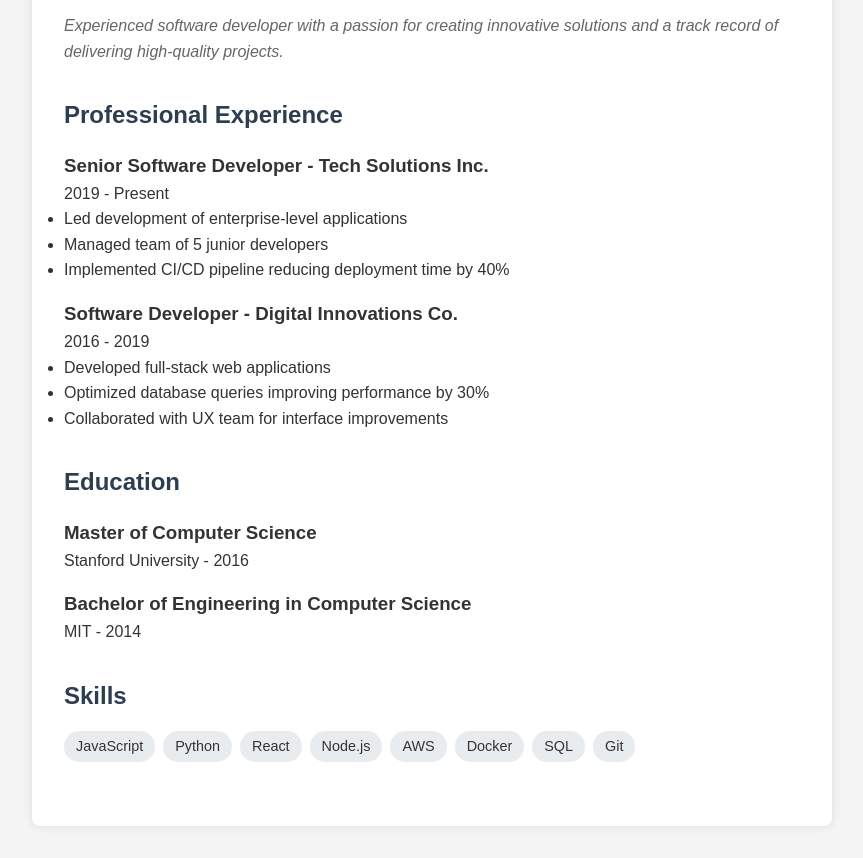
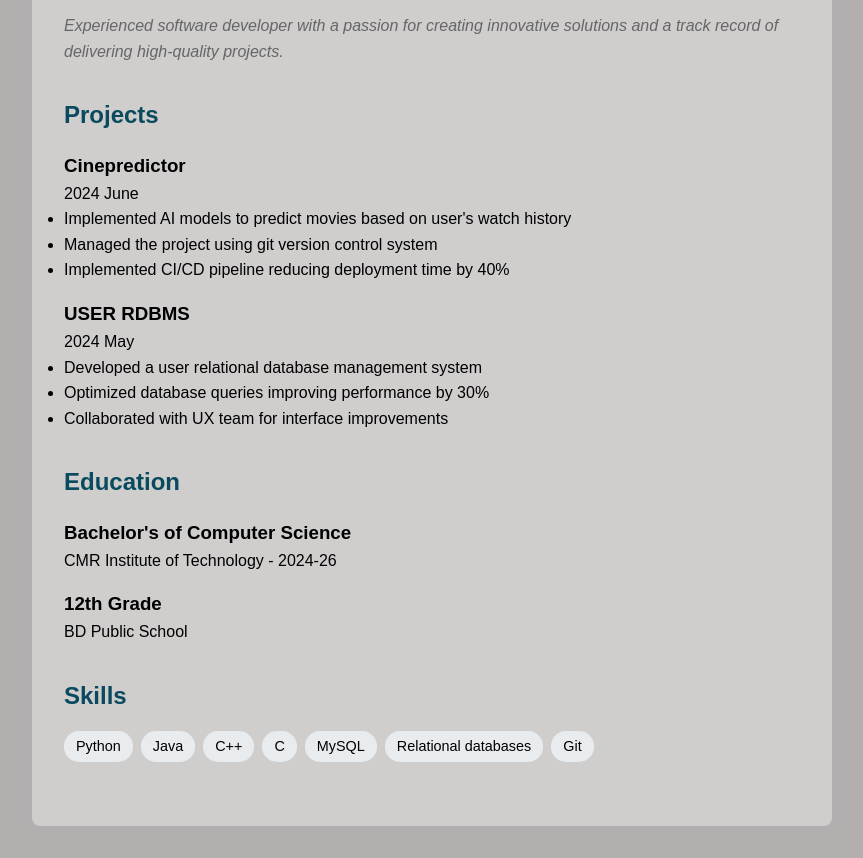
Before and after one commit to ReetNayan/webtechlab, a plain HTML site: page index.html in a window 1280 px wide. Shown: the part 159-1017 px from the top of the page, without its empty margins (208-1071 px from the left). Drawn offline with Linux system fonts and the light colour scheme.

Commit message:
Updated index.html

```diff
--- a/index.html
+++ b/index.html
@@ -3,7 +3,7 @@
 <head>
     <meta charset="UTF-8">
     <meta name="viewport" content="width=device-width, initial-scale=1.0">
-    <title>Resume & Biodata</title>
+    <title>Reet's Resume & Biodata</title>
     <style>
         * {
             margin: 0;
@@ -14,16 +14,16 @@
 
         body {
             line-height: 1.6;
-            color: #333;
-            background-color: #f4f4f4;
+            color: #000000;
+            background-color: #b3afaf;
         }
 
         .container {
             max-width: 800px;
             margin: 2rem auto;
             padding: 2rem;
-            background-color: white;
-            box-shadow: 0 0 10px rgba(0,0,0,0.1);
+            background-color: rgb(208, 205, 205);
+            box-shadow: 0 0 10px rgba(114, 175, 213, 0.1);
             border-radius: 8px;
         }
 
@@ -44,7 +44,7 @@
         }
 
         .nav-button:hover {
-            background-color: #0056b3;
+            background-color: #e8b90f;
         }
 
         .page {
@@ -56,7 +56,7 @@
         }
 
         h1, h2 {
-            color: #2c3e50;
+            color: #094a5e;
             margin-bottom: 1rem;
         }
 
@@ -113,25 +113,25 @@
     </div>
 
     <div id="resume" class="page active container">
-        <h1>John Doe</h1>
+        <h1>Reet Nayan</h1>
         <p class="profile-summary">Experienced software developer with a passion for creating innovative solutions and a track record of delivering high-quality projects.</p>
 
         <div class="section">
-            <h2>Professional Experience</h2>
+            <h2>Projects</h2>
             <div class="experience-item">
-                <h3>Senior Software Developer - Tech Solutions Inc.</h3>
-                <p>2019 - Present</p>
+                <h3>Cinepredictor</h3>
+                <p>2024 June</p>
                 <ul>
-                    <li>Led development of enterprise-level applications</li>
-                    <li>Managed team of 5 junior developers</li>
+                    <li>Implemented AI models to predict movies based on user's watch history</li>
+                    <li>Managed the project using git version control system</li>
                     <li>Implemented CI/CD pipeline reducing deployment time by 40%</li>
                 </ul>
             </div>
             <div class="experience-item">
-                <h3>Software Developer - Digital Innovations Co.</h3>
-                <p>2016 - 2019</p>
+                <h3>USER RDBMS</h3>
+                <p>2024 May</p>
                 <ul>
-                    <li>Developed full-stack web applications</li>
+                    <li>Developed a user relational database management system</li>
                     <li>Optimized database queries improving performance by 30%</li>
                     <li>Collaborated with UX team for interface improvements</li>
                 </ul>
@@ -141,25 +141,24 @@
         <div class="section">
             <h2>Education</h2>
             <div class="education-item">
-                <h3>Master of Computer Science</h3>
-                <p>Stanford University - 2016</p>
+                <h3>Bachelor's of Computer Science</h3>
+                <p>CMR Institute of Technology - 2024-26</p>
             </div>
             <div class="education-item">
-                <h3>Bachelor of Engineering in Computer Science</h3>
-                <p>MIT - 2014</p>
+                <h3>12th Grade</h3>
+                <p>BD Public School</p>
             </div>
         </div>
 
         <div class="section">
             <h2>Skills</h2>
             <div class="skills-list">
-                <span class="skill-tag">JavaScript</span>
                 <span class="skill-tag">Python</span>
-                <span class="skill-tag">React</span>
-                <span class="skill-tag">Node.js</span>
-                <span class="skill-tag">AWS</span>
-                <span class="skill-tag">Docker</span>
-                <span class="skill-tag">SQL</span>
+                <span class="skill-tag">Java</span>
+                <span class="skill-tag">C++</span>
+                <span class="skill-tag">C</span>
+                <span class="skill-tag">MySQL</span>
+                <span class="skill-tag">Relational databases</span>
                 <span class="skill-tag">Git</span>
             </div>
         </div>
@@ -171,40 +170,40 @@
         <div class="section">
             <div class="bio-grid">
                 <div class="bio-label">Full Name</div>
-                <div>John Michael Doe</div>
+                <div>Reet Nayan</div>
 
                 <div class="bio-label">Date of Birth</div>
-                <div>March 15, 1990</div>
+                <div>July 11, 2003</div>
 
                 <div class="bio-label">Place of Birth</div>
-                <div>San Francisco, California</div>
+                <div>Rohtas, Bihar</div>
 
                 <div class="bio-label">Nationality</div>
-                <div>American</div>
+                <div>Indian</div>
 
                 <div class="bio-label">Marital Status</div>
                 <div>Single</div>
 
                 <div class="bio-label">Blood Group</div>
-                <div>O+</div>
+                <div>AB+</div>
 
                 <div class="bio-label">Height</div>
-                <div>5'11" (180 cm)</div>
+                <div>5'10.5" (178 cm)</div>
 
                 <div class="bio-label">Weight</div>
                 <div>165 lbs (75 kg)</div>
 
                 <div class="bio-label">Languages Known</div>
-                <div>English, Spanish, Mandarin</div>
+                <div>English, Hindi, Kannada</div>
 
                 <div class="bio-label">Current Address</div>
-                <div>123 Tech Valley, Silicon Valley, CA 94025</div>
+                <div>#8 Thanvi Towers, Kundalhalli Gate, Bengaluru 560037, Karnatka</div>
 
                 <div class="bio-label">Phone</div>
-                <div>+1 (555) 123-4567</div>
+                <div>+91 7294981380</div>
 
                 <div class="bio-label">Email</div>
-                <div>john.doe@email.com</div>
+                <div>rena22cs@cmrit.ac.in</div>
             </div>
         </div>
     </div>
```
